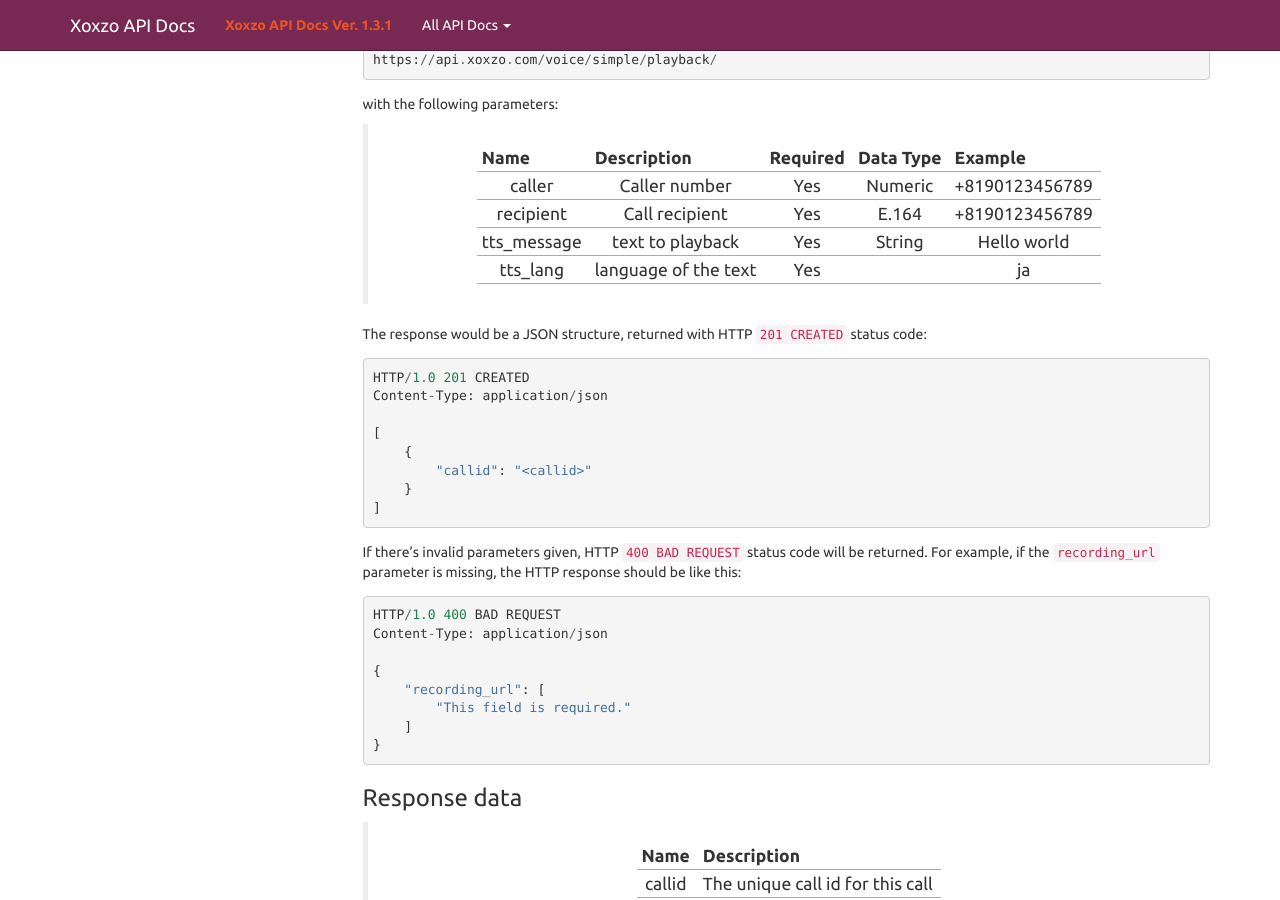
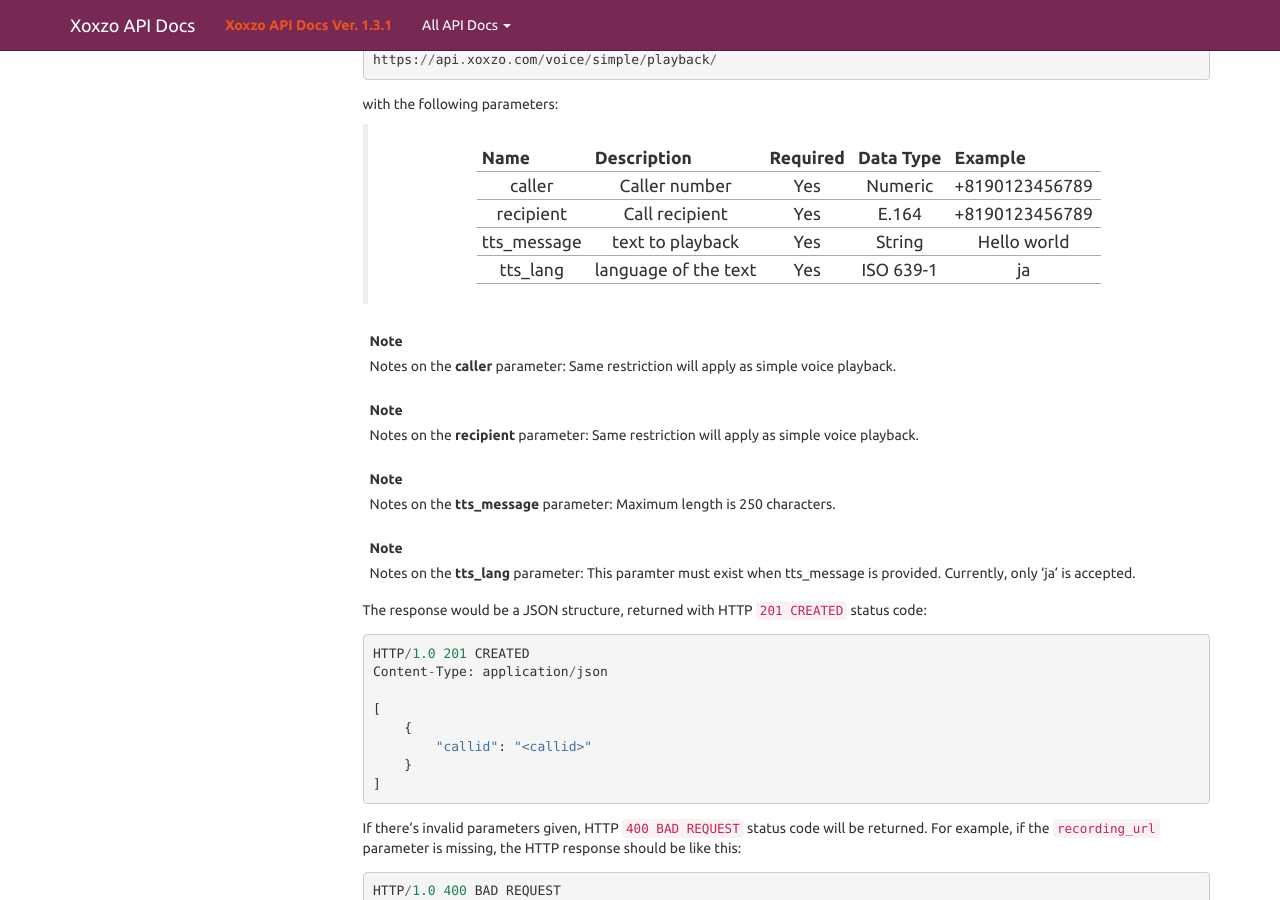
Before and after one commit to xoxzo/docs.xoxzo.com, a Sphinx documentation site: the page built from source/voice.rst, in a window 1280 px wide and 900 px high, scrolled down 1436 px. Built offline with Sphinx 7.4.7, drawn with Linux system fonts in a browser that asks for light colours.

Commit message:
WIP, text to speech support.

```diff
--- a/source/voice.rst
+++ b/source/voice.rst
@@ -87,22 +87,25 @@ with the following parameters:
     caller         Caller number             Yes       Numeric        +8190123456789
     recipient      Call recipient            Yes       E.164          +8190123456789
     tts_message    text to playback          Yes       String         Hello world
-    tts_lang       language of the text      Yes                      ja
+    tts_lang       language of the text      Yes       ISO 639-1      ja
     =============  ========================  ========  =============  =============================
 
+.. note::
+   Notes on the **caller** parameter:
+   Same restriction will apply as simple voice playback.
 
+.. note::
+   Notes on the **recipient** parameter:
+   Same restriction will apply as simple voice playback.
 
+.. note::
+   Notes on the **tts_message** parameter:
+   Maximum length is 250 characters.
 
-
-
-
-
-
-
-
-
-
-
+.. note::
+   Notes on the **tts_lang** parameter:
+   This paramter must exist when tts_message is provided.
+   Currently, only 'ja' is accepted.
 
 
 The response would be a JSON structure, returned with HTTP ``201 CREATED`` status code::
```
Also changed, not shown: 1 other file.
